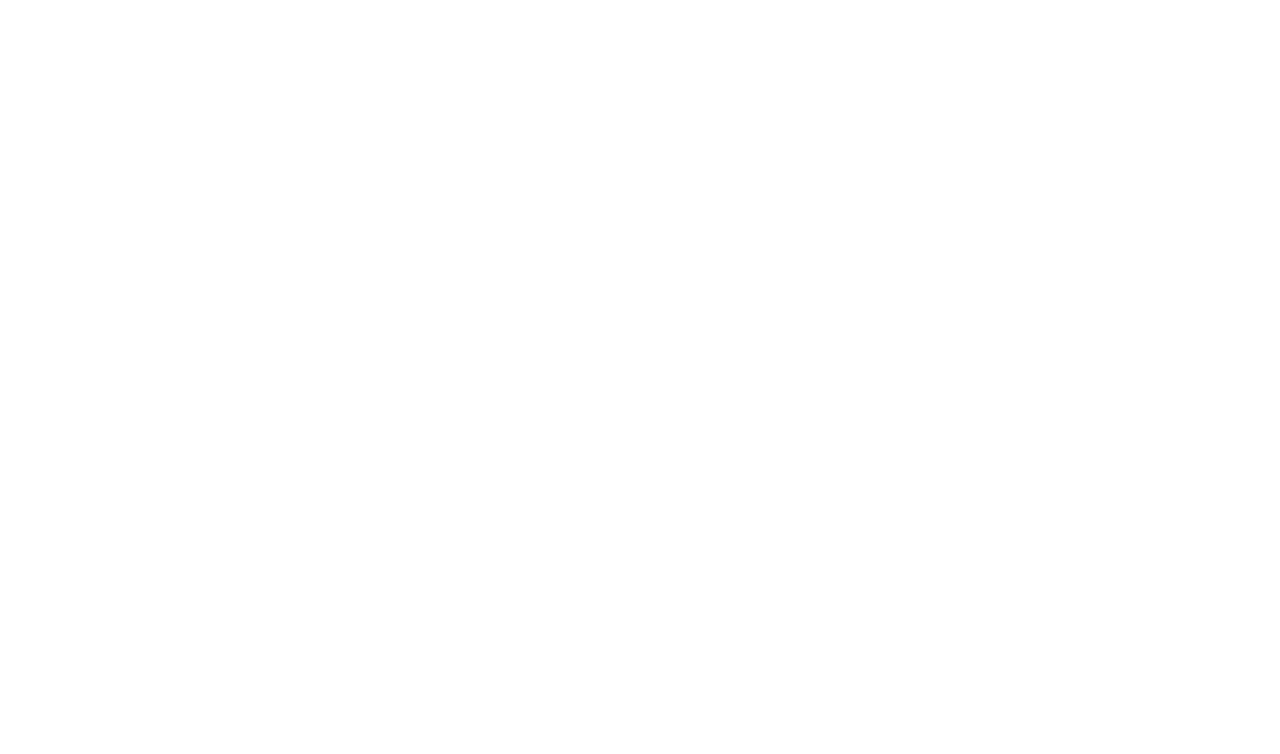
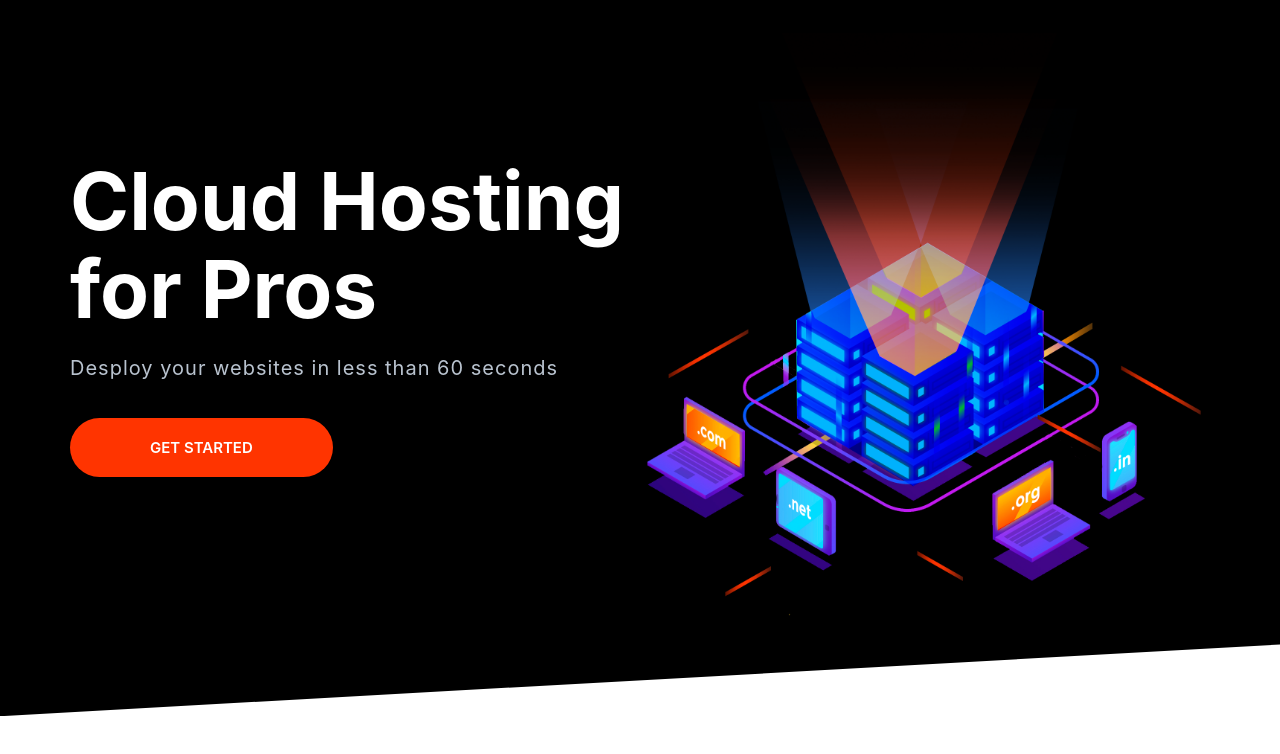
Before and after one commit to WreckitHUN/Moshify, a plain HTML site: page index.html in a window 1280 px wide. Drawn offline with Linux system fonts and the light colour scheme.

Commit message:
Build hero.

```diff
--- a/css/styles.css
+++ b/css/styles.css
@@ -33,6 +33,7 @@ body{
 h1, h2, h3{
     color: var(--color-headings);
     margin-bottom: 1rem;
+    line-height: 1.1;
 
 }
 
@@ -705,3 +706,34 @@ a{
         border: 0;
     }
 }
+
+/* Hero */
+
+.hero{
+    clip-path: polygon(0 0, 100% 0, 100% 90%, 0 100%);
+}
+
+.hero__tagline{
+    font-size: 2rem;
+    color: #b9c3cf;
+    letter-spacing: 1px;
+    margin: 2rem 0 5rem;
+}
+
+.hero__image{
+    width: 100%;
+}
+
+@media screen and (min-width: 768px) {
+
+    .hero{
+        padding-top: 0;
+    }
+
+    .hero__content{
+        text-align: left;
+        align-self: center;
+    }
+
+
+}
--- a/index.html
+++ b/index.html
@@ -8,6 +8,18 @@
     <title>Document</title>
   </head>
   <body>
+    <section class="block block--dark block--skewed-left hero">
+      <div class="container grid grid--1x2">
+        <header class="block__header hero__content">
+          <h1 class="block__heading">Cloud Hosting for Pros</h1>
+          <p class="hero__tagline">
+            Desploy your websites in less than 60 seconds
+          </p>
+          <a href="" class="btn btn--accent btn--stretched">Get Started</a>
+        </header>
+        <img class="hero__image" src="images/banner.png" alt="" />
+      </div>
+    </section>
     <script src="js/main.js"></script>
   </body>
 </html>
```
Also changed, not shown: components/hero.html (added, +10 -0 lines).
